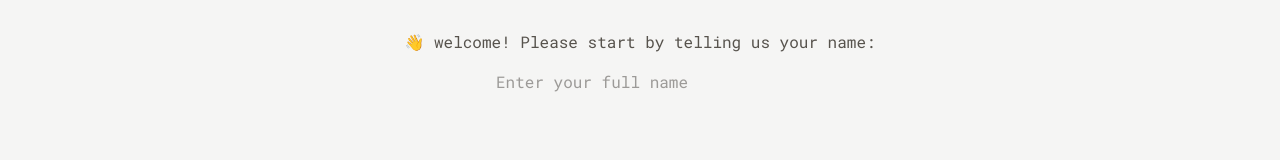
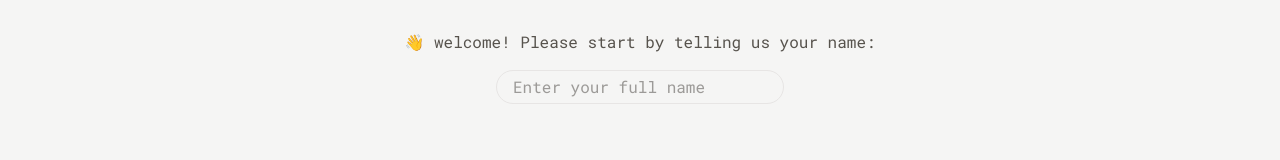
Before and after one commit to farhanahmedhasan/pizzafy, a React (Vite) app: page / in a window 1280 px wide. Shown: the part 207-367 px from the top of the page. Built offline with nearby package versions, Linux system fonts and the light colour scheme.

Commit message:
fixed homepage form and removed unnecessary consols

```diff
--- a/src/components/ui/user/UserCreate.tsx
+++ b/src/components/ui/user/UserCreate.tsx
@@ -13,7 +13,7 @@ export default function UserCreate() {
       <p className="text-stone-600 text-sm mb-4 md:text-base">👋 welcome! Please start by telling us your name:</p>
 
       <input
-        className="w-72 mb-8"
+        className="w-72 mb-8 px-4 py-1 outline-0 border border-stone-200 rounded-full"
         type="text"
         value={username}
         onChange={(e) => setUsername(e.target.value)}
--- a/src/pages/order-page/OrderShowPage.tsx
+++ b/src/pages/order-page/OrderShowPage.tsx
@@ -6,7 +6,6 @@ import OrderItem from './partials/OrderItem'
 
 export default function OrderShowPage() {
   const order = useLoaderData()
-  console.log(order)
 
   return (
     <section className="space-y-8 px-4 py-6">
```
